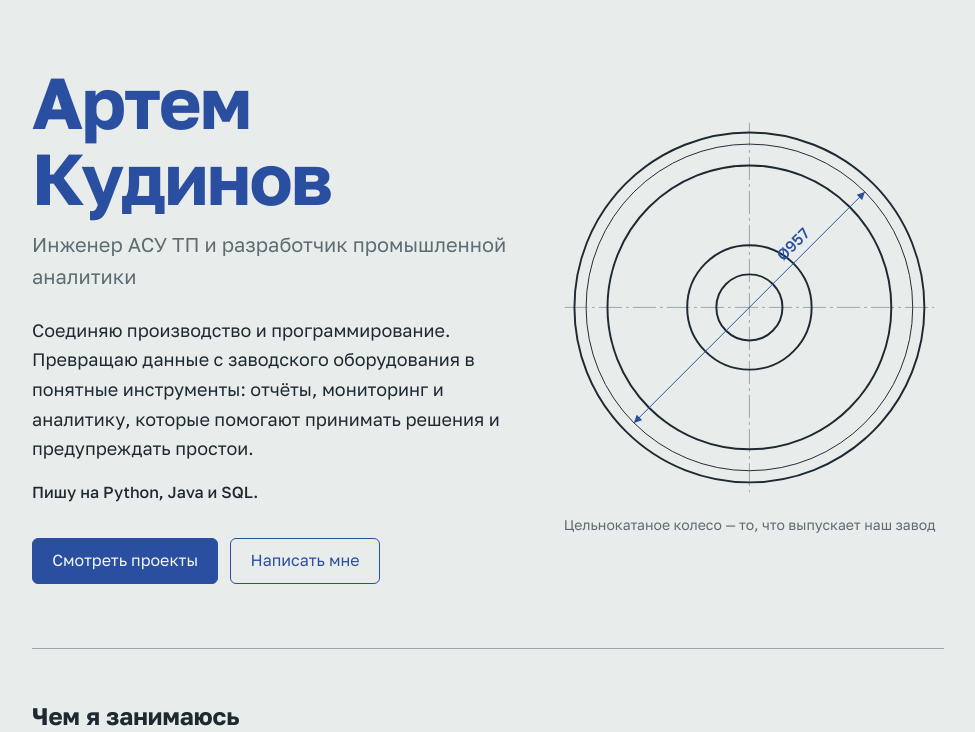
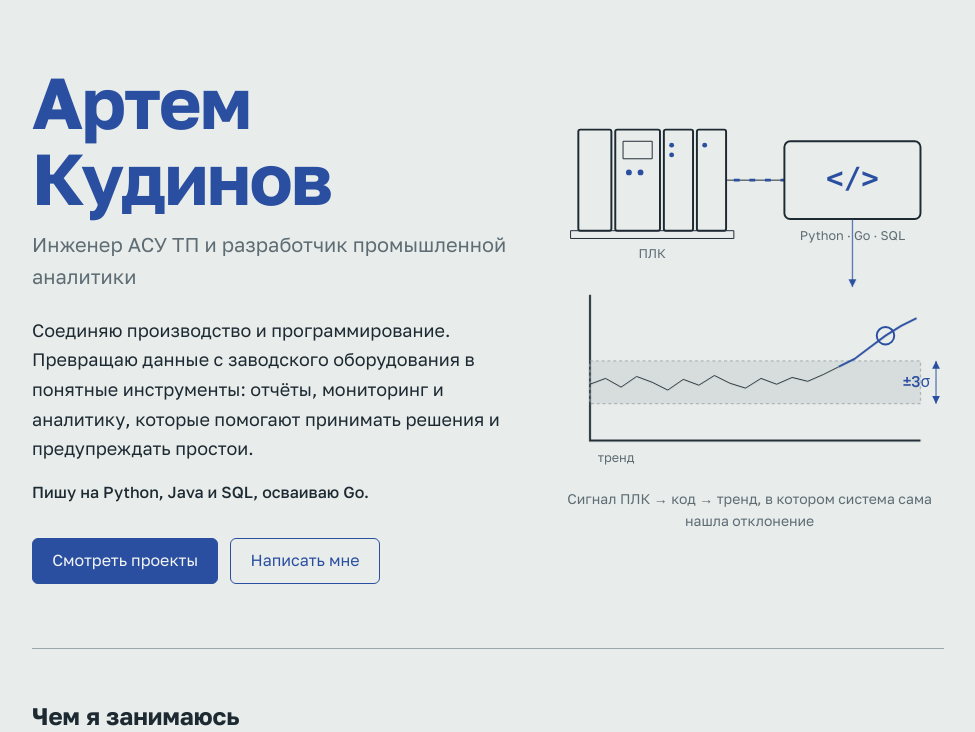
Before and after one commit to KudinovArtemilus/portfolio-django, a Django app: page / in a window 1280 px wide. Shown: the part 88-820 px from the top of the page, without its empty margins (152-1127 px from the left). Run offline with Django 5.2, Linux system fonts and the light colour scheme.

Commit message:
feat(home): PLC-to-trend drawing instead of wheel, mention Go

```diff
--- a/static/css/style.css
+++ b/static/css/style.css
@@ -1727,3 +1727,56 @@ nav a {
         animation: none !important;
     }
 }
+
+
+/* Рисунок на главной: ПЛК → код → тренд */
+.hero-label {
+    fill: var(--muted);
+    font-size: 13px;
+}
+
+.hero-code {
+    fill: var(--accent);
+    font-family: ui-monospace, "Cascadia Code", Consolas, monospace;
+    font-size: 30px;
+    font-weight: 700;
+}
+
+.hero-led {
+    fill: var(--accent);
+}
+
+.hero-band {
+    fill: var(--line);
+    fill-opacity: 0.22;
+    stroke: var(--line);
+    stroke-dasharray: 3 3;
+}
+
+.hero-flow {
+    fill: none;
+    stroke: var(--accent);
+    stroke-width: 3;
+    stroke-dasharray: 6 10;
+    animation: hero-flow 1.2s linear infinite;
+}
+
+.hero-out {
+    stroke: var(--accent);
+}
+
+.hero-alarm {
+    fill: none;
+    stroke: var(--accent);
+    stroke-width: 2;
+}
+
+@keyframes hero-flow {
+    to { stroke-dashoffset: -16; }
+}
+
+@media (prefers-reduced-motion: reduce) {
+    .hero-flow {
+        animation: none;
+    }
+}
--- a/templates/pages/home.html
+++ b/templates/pages/home.html
@@ -22,7 +22,7 @@
                 и предупреждать простои.
             </p>
 
-            <p class="hero-langs">Пишу на Python, Java и SQL.</p>
+            <p class="hero-langs">Пишу на Python, Java и SQL, осваиваю Go.</p>
 
             <div class="hero-actions">
                 <a href="{% url 'projects:list' %}" class="button button-primary">Смотреть проекты</a>
@@ -30,9 +30,9 @@
             </div>
         </div>
 
-        <figure class="hero-drawing">
-            <svg viewBox="0 0 400 400" role="img" aria-labelledby="wheel-title">
-                <title id="wheel-title">Чертёж железнодорожного колеса</title>
+                <figure class="hero-drawing">
+            <svg viewBox="0 30 400 370" role="img" aria-labelledby="hero-title">
+                <title id="hero-title">Схема: контроллер передаёт сигналы в программу, программа строит тренд и находит отклонение</title>
                 <defs>
                     <marker id="arrow" viewBox="0 0 10 10" refX="10" refY="5"
                             markerWidth="8" markerHeight="8" orient="auto-start-reverse">
@@ -40,23 +40,53 @@
                     </marker>
                 </defs>
 
-                <line class="centerline" x1="10" y1="200" x2="390" y2="200"/>
-                <line class="centerline" x1="200" y1="10" x2="200" y2="390"/>
+                <!-- Контроллер: профильная шина и модули -->
+                <rect class="wheel-part wheel-thin" x="16" y="148" width="168" height="8" pathLength="1"/>
+                <rect class="wheel-part" x="24" y="44" width="34" height="104" rx="2" pathLength="1"/>
+                <rect class="wheel-part" x="62" y="44" width="46" height="104" rx="2" pathLength="1" style="animation-delay: .15s"/>
+                <rect class="wheel-part" x="112" y="44" width="30" height="104" rx="2" pathLength="1" style="animation-delay: .3s"/>
+                <rect class="wheel-part" x="146" y="44" width="30" height="104" rx="2" pathLength="1" style="animation-delay: .45s"/>
+                <rect class="wheel-part wheel-thin" x="70" y="56" width="30" height="18" pathLength="1" style="animation-delay: .6s"/>
+                <g class="dimension-group">
+                    <circle class="hero-led" cx="76" cy="88" r="3"/>
+                    <circle class="hero-led" cx="88" cy="88" r="3"/>
+                    <circle class="hero-led" cx="120" cy="60" r="2.5"/>
+                    <circle class="hero-led" cx="120" cy="70" r="2.5"/>
+                    <circle class="hero-led" cx="154" cy="60" r="2.5"/>
+                    <text class="hero-label" x="100" y="176" text-anchor="middle">ПЛК</text>
+                </g>
 
-                <circle class="wheel-part" cx="200" cy="200" r="180" pathLength="1"/>
-                <circle class="wheel-part wheel-thin" cx="200" cy="200" r="168" pathLength="1" style="animation-delay: .15s"/>
-                <circle class="wheel-part" cx="200" cy="200" r="146" pathLength="1" style="animation-delay: .3s"/>
-                <circle class="wheel-part" cx="200" cy="200" r="64" pathLength="1" style="animation-delay: .45s"/>
-                <circle class="wheel-part" cx="200" cy="200" r="34" pathLength="1" style="animation-delay: .6s"/>
+                <!-- Сигнал в программу -->
+                <path class="wheel-part wheel-thin" d="M176 96 H236" pathLength="1" style="animation-delay: .7s"/>
+                <path class="hero-flow" d="M176 96 H236"/>
+
+                <!-- Программа -->
+                <rect class="wheel-part" x="236" y="56" width="140" height="80" rx="6" pathLength="1" style="animation-delay: .8s"/>
+                <g class="dimension-group">
+                    <text class="hero-code" x="306" y="104" text-anchor="middle">&lt;/&gt;</text>
+                    <text class="hero-label" x="306" y="158" text-anchor="middle">Python · Go · SQL</text>
+                </g>
+
+                <!-- Данные в тренд -->
+                <path class="dimension" d="M306 136 V206" marker-end="url(#arrow)"/>
+
+                <!-- Тренд: оси, коридор нормы, сигнал -->
+                <path class="wheel-part" d="M36 214 V364 H376" pathLength="1" style="animation-delay: 1s"/>
+                <rect class="hero-band" x="36" y="282" width="340" height="44"/>
+                <polyline class="wheel-part wheel-thin" pathLength="1" style="animation-delay: 1.2s"
+                          points="36,306 52,300 68,309 84,298 100,304 116,312 132,301 148,307 164,297 180,305 196,310 212,300 228,306 244,299 260,303 276,296 292,288"/>
+                <polyline class="wheel-part hero-out" pathLength="1" style="animation-delay: 1.6s"
+                          points="292,288 308,280 324,268 340,256 356,246 372,238"/>
 
                 <g class="dimension-group">
-                    <line class="dimension" x1="81.2" y1="318.8" x2="318.8" y2="81.2"
+                    <circle class="hero-alarm" cx="340" cy="256" r="9"/>
+                    <line class="dimension" x1="392" y1="282" x2="392" y2="326"
                           marker-start="url(#arrow)" marker-end="url(#arrow)"/>
-                    <text class="dimension-text" x="249" y="139" text-anchor="middle"
-                          transform="rotate(-45 249 139)">Ø957</text>
+                    <text class="dimension-text" x="386" y="309" text-anchor="end">±3σ</text>
+                    <text class="hero-label" x="44" y="386">тренд</text>
                 </g>
             </svg>
-            <figcaption>Цельнокатаное колесо — то, что выпускает наш завод</figcaption>
+            <figcaption>Сигнал ПЛК → код → тренд, в котором система сама нашла отклонение</figcaption>
         </figure>
     </section>
 
```
